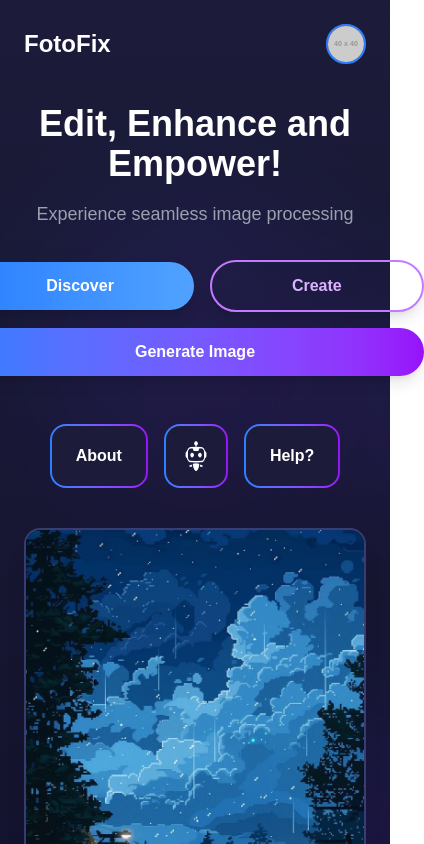
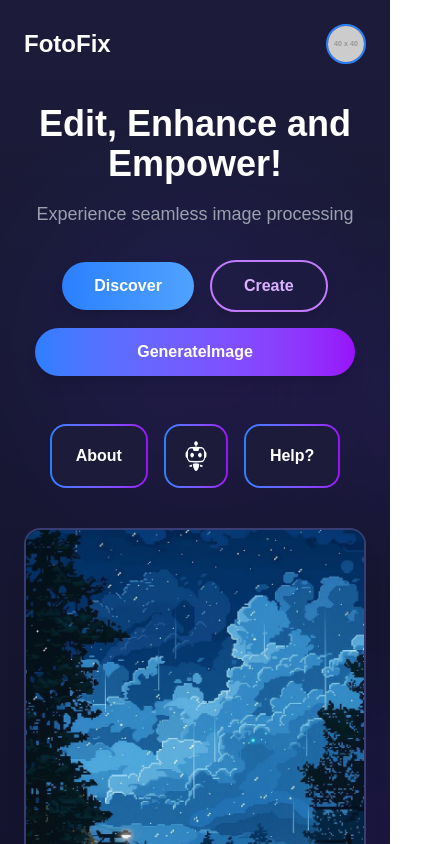
Before and after one commit to sarthakkaushik927/Image-Processing-Tool, a React (Vite) app: page / in a window 390 px wide. Both pictures are taken after typing "name@example.com", "Sample123" into the empty fields and a click on the button "Sign In". Shown: the top 844 px of the page, 424 px wide, since content can reach past the window. Built offline with nearby package versions, Linux system fonts and the light colour scheme.

Commit message:
improved responsiveness of my home page

```diff
--- a/src/pages/HomePage.jsx
+++ b/src/pages/HomePage.jsx
@@ -112,17 +112,17 @@ function MainView({ setShowHelp }) {
         <div className="flex flex-col items-center lg:items-center gap-4">
           {/* First row: Discover & Create */}
           <div className="flex items-center gap-4">
-            <GradientButton className='px-20' text="Discover" isBlue />
-            <GradientButton className='px-20' text="Create" isOutline />
+            <GradientButton className='lg:px-20' text="Discover" isBlue />
+            <GradientButton className='lg:px-20' text="Create" isOutline />
           </div>
 
           <GradientButton
-            text="Generate Image"
-            className="px-40 min-w-60 "
+            text="GenerateImage"
+            className="lg:px-40 px-40 max-w-40 lg:min-w-60 justfy-center items-center text-center flex flex-col"
           />
         </div>
 
-        <div className="mt-12 flex justify-center lg:justify-center gap-4 items-center">
+        <div className="mt-12 flex justify-center iten lg:justify-center gap-4 items-center">
 
           <SmallButton className="h-16">
             <span className="font-semibold px-6">About</span>
```
